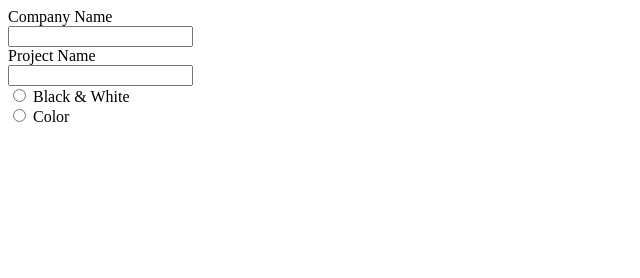
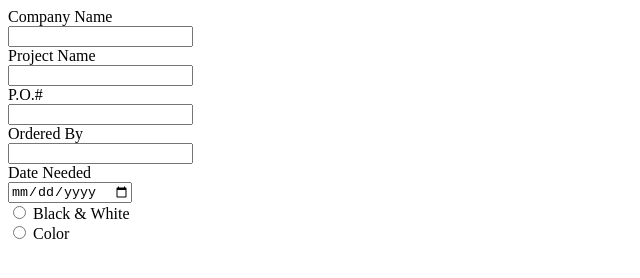
Before and after one commit to VertexExpress/alphagraphics-blueprint, a plain HTML site: page index.html in a window 1280 px wide. Shown: the whole page, without its empty margins (0-640 px from the left). Drawn offline with Linux system fonts and the light colour scheme.

Commit message:
Added two form fields

```diff
--- a/index.html
+++ b/index.html
@@ -10,11 +10,19 @@
             <input type = "text" id ="compName" name = "compName"><br>
             <label for="projName">Project Name</label><br>
             <input type = "text" id ="projName" name = "projName"><br>
+            <label for="projNum">P.O.#</label><br>
+            <input type = "text" id ="projNum" name = "projNum"><br>
+
+            <label for="orderName">Ordered By</label><br>
+            <input type = "text" id ="orderName" name = "orderName"><br>
+            <label for="calender">Date Needed</label><br>
+            <input type = "date" id ="calender" name = "calender"><br>
 
             <input type="radio" id="blackWhite" name="inkSelect" value="Greyscale">
             <label for="blackPrint">Black & White</label><br>
             <input type="radio" id="lineColor" name="inkSelect" value="Color">
             <label for="colorPrint">Color</label><br>
+
         </form>
     </body>
 </html>
```
